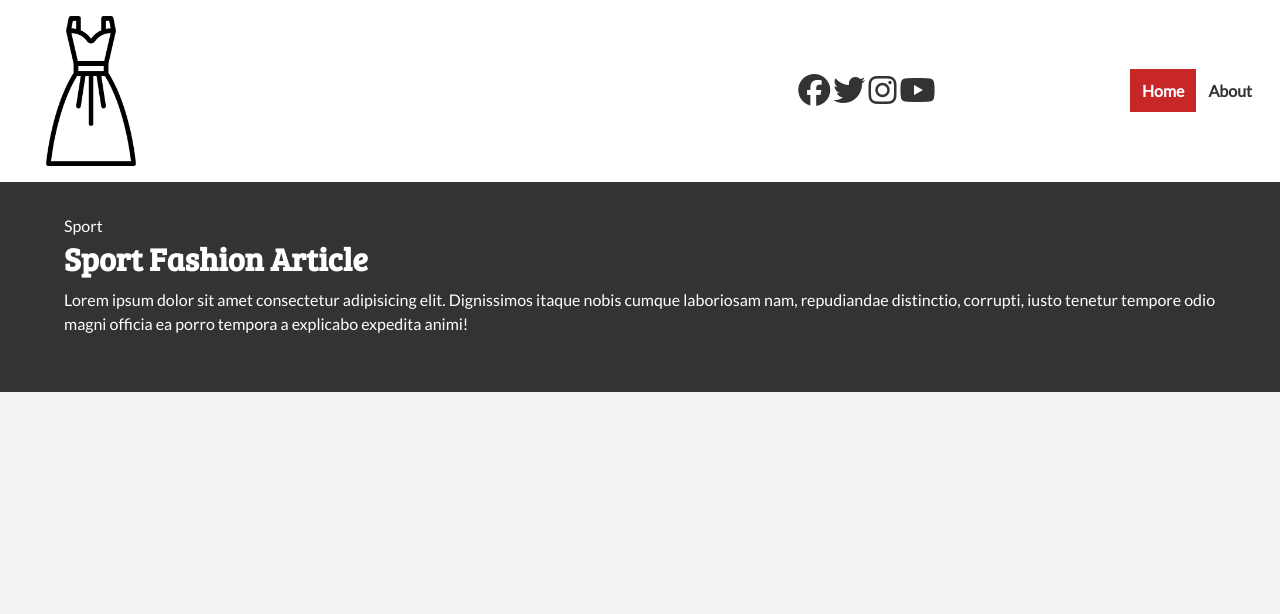
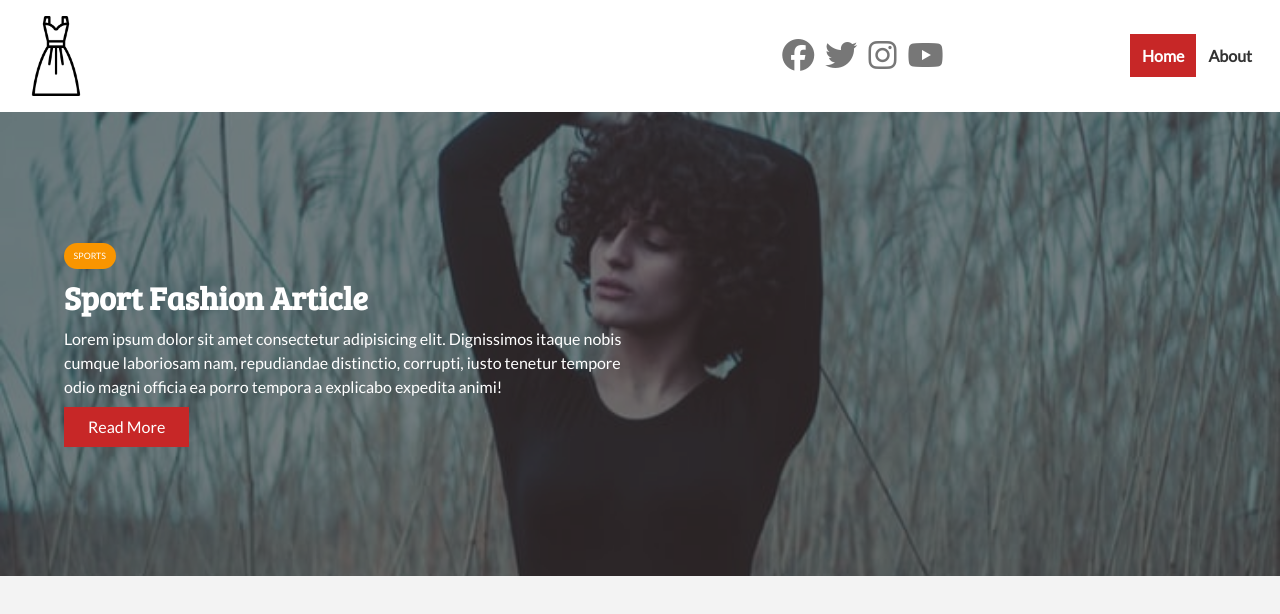
Before and after one commit to Deniastawanti/WEblayout-CSSGrid, a plain HTML site: page index.html in a window 1280 px wide. Drawn offline with Linux system fonts and the light colour scheme.

Commit message:
hovering btn

```diff
--- a/css/style.css
+++ b/css/style.css
@@ -6,9 +6,9 @@
   --max-width: 1100px;
 }
 .category {
-  --sport-color: #f99500;
-  --ent-color: #a66bbe;
-  --tech-color: #009cff;
+  --sports-color: #f99500;
+  --summer-color: #009cff;
+  --winter-color: #aa66be;
 }
 
 * {
@@ -52,6 +52,52 @@ h6 {
   padding: 0 2rem;
   overflow: hidden;
 }
+.category {
+  display: inline-block;
+  color: #fff;
+  font-size: 0.55rem;
+  padding: 0.4rem 0.6rem;
+  border-radius: 15px;
+  margin-bottom: 0.5rem;
+  text-transform: uppercase;
+  background: var(--sports-color);
+}
+
+.category-sports {
+  background: var(--sports-color);
+}
+.category-summer {
+  background: var(--summer-color);
+}
+.category-winter {
+  background: var(--winter-color);
+}
+
+.btn {
+  display: inline-block;
+  padding: 0.5rem 1.5rem;
+  border: none;
+  background: var(--dark-color);
+  color: #fff;
+}
+.btn-light {
+  background: var(--light-color);
+}
+.btn-primary {
+  background: var(--primary-color);
+}
+.btn-secondary {
+  background: var(--secondary-color);
+}
+
+.btn:hover {
+  opacity: 0.9;
+}
+.btn-block {
+  display: block;
+  width: 100%;
+  text-align: center;
+}
 
 /* navigation */
 #main-nav {
@@ -68,7 +114,7 @@ h6 {
   align-items: center;
 }
 #main-nav .logo {
-  width: 150px;
+  width: 80px;
 }
 
 #main-nav ul {
@@ -92,19 +138,40 @@ h6 {
   justify-self: center;
 }
 #main-nav .social i {
-  color: #777
-  margin-right: .5rem;
+  color: #777;
+  margin-right: 0.5rem;
 }
 
 /* showcase */
 #showcase {
-    color:#fff;
-    background:#333;
-    padding:2rem;
-    position: relative;
+  color: #fff;
+  background: #333;
+  padding: 2rem;
+  position: relative;
 }
 
 #showcase:before {
-    content:'';
-    background: url()
+  content: "";
+  background: url("../img/cover.jfif") no-repeat center center/cover;
+  position: absolute;
+  top: 0;
+  left: 0;
+  width: 100%;
+  height: 100%;
+  opacity: 0.4;
 }
+
+#showcase .showcase-container {
+  display: grid;
+  grid-template-columns: repeat(2, 1fr);
+  justify-content: center;
+  align-items: center;
+  height: 50vh;
+}
+#showcase .showcase-content {
+  z-index: 1;
+}
+
+#showcase .showcase-content p {
+  margin-bottom: 0.5rem;
+}
--- a/index.html
+++ b/index.html
@@ -47,7 +47,12 @@
       <div class="container">
         <div class="showcase-container">
           <div class="showcase-content">
-            <div class="category category-sport">Sport</div>
+            <div
+              class="category
+            category-sport"
+            >
+              Sports
+            </div>
             <h1>Sport Fashion Article</h1>
             <p>
               Lorem ipsum dolor sit amet consectetur adipisicing elit.
```
Also changed, not shown: img/Lviv.jfif (deleted), img/casual-work.jpg (added), img/kiev.jfif (deleted), img/spring dress.jpg (added), img/spring in casual.jpg (added), img/summer.jpg (added), img/winter in casual.jpg (added), img/winterincasual1.jpg (added).
